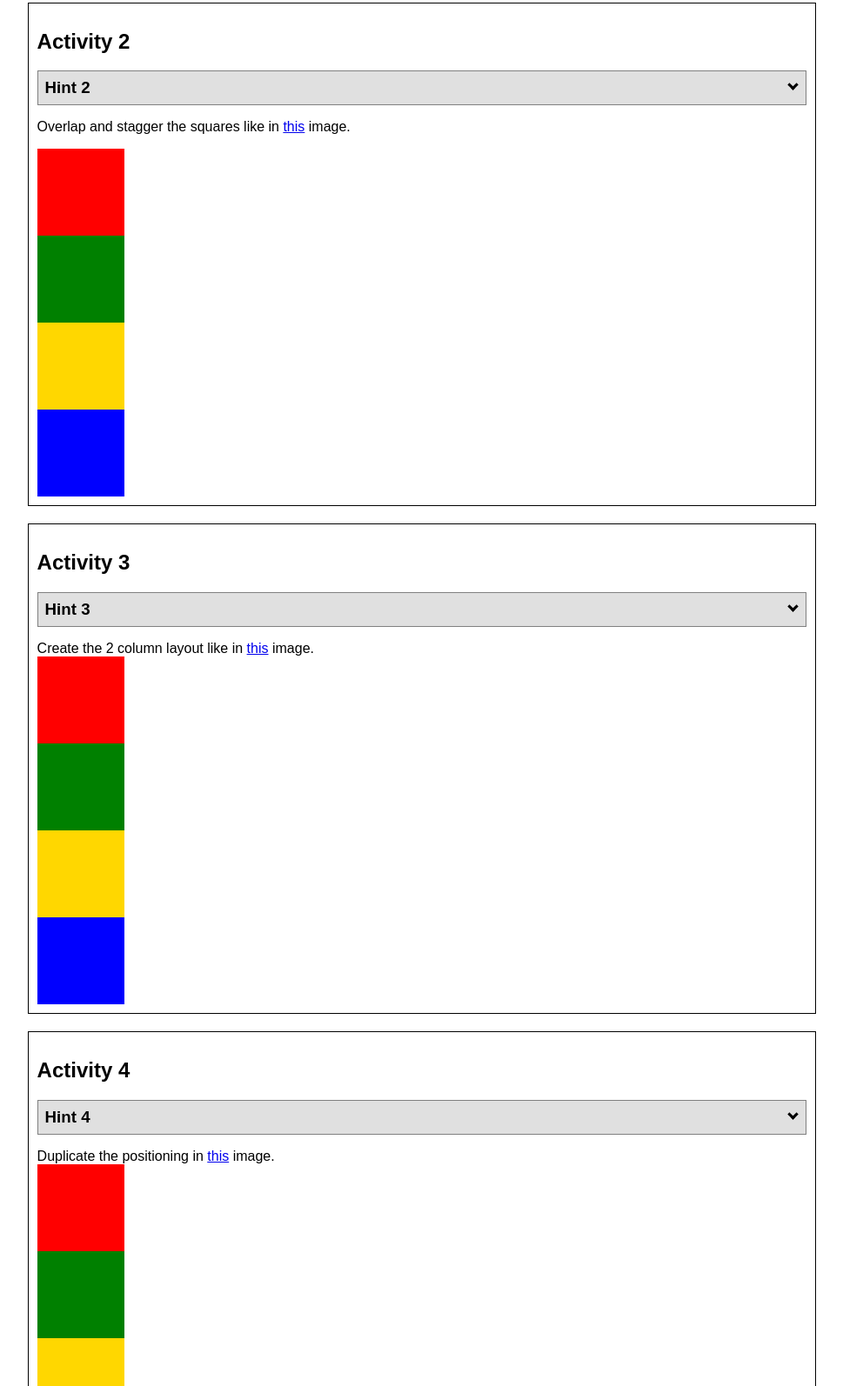
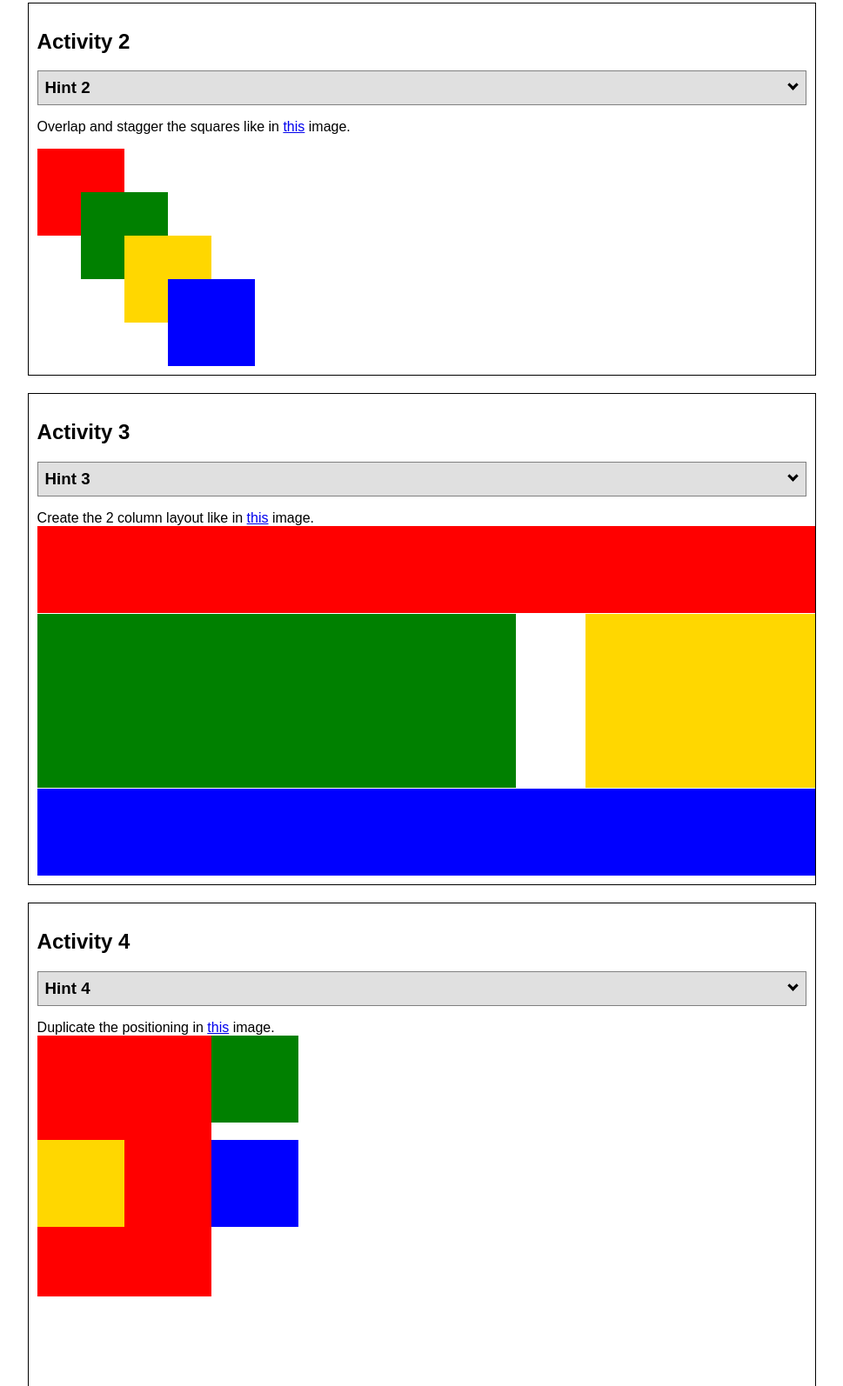
Before and after one commit to ldsrixiered/ldsrixiered, a plain HTML site: page positioning/index.html in a window 1280 px wide. Shown: the part 1005-2599 px from the top of the page at 87% size, without its empty margins (155-1124 px from the left). Drawn offline with Linux system fonts and the light colour scheme; files that its build step writes are made by us from their sources.

Commit message:
initiial

```diff
--- a/wwr/css/style.css
+++ b/wwr/css/style.css
@@ -1,7 +1,9 @@
-@import url('https://fonts.googleapis.com/css2?family=DM+Serif+Text:ital@1&family=Noto+Serif:ital@1&family=Roboto:wght@100&display=swap');
+
+  @import url('https://fonts.googleapis.com/css2?family=Covered+By+Your+Grace&family=DM+Serif+Text:ital@1&family=Roboto:wght@100&family=Shadows+Into+Light&display=swap');
+
 
 .home-title {
-    font-family: 'roboto', 'DM Serif', 'Noto Serif';
+    font-family: system-ui, -apple-system, BlinkMacSystemFont, 'Segoe UI', Roboto, Oxygen, Ubuntu, Cantarell, 'Open Sans', 'Helvetica Neue', sans-serif, 'DM Serif', 'Noto Serif';
     font-size: 2em;
     margin-top: 10px;
 }
--- a/wwr/positionstyles.css
+++ b/wwr/positionstyles.css
@@ -6,6 +6,8 @@
   justify-items: center;
   grid-gap: 20px;
 }
+
+
 .red1 {
   width: 100%;
   height: 100px;
@@ -33,75 +35,107 @@
 /* Activity 2 styles */
 .content2 {
   /* This is the parent of the activity 2 boxes. */
+  display: grid;
+  grid-template-columns: 50px 50px 50px 50px 50px;
+  grid-template-rows: 50px 50px 50px 50px 50px;
+
 }
+
 .red2 {
   width: 100px;
   height: 100px;
   background-color: red;
+  grid-column: 1;
+  grid-row: 1;
 }
 .green2 {
   width: 100px;
   height: 100px;
   background-color: green;
+  grid-column: 2;
+  grid-row: 2;
 }
 .yellow2 {
   width: 100px;
   height: 100px;
   background-color: gold;
+  grid-column: 3;
+  grid-row: 3;
 }
 .blue2 {
   width: 100px;
   height: 100px;
   background-color: blue;
+  grid-column: 4;
+  grid-row: 4;
 }
 /* Activity 3 styles */
 .content3 {
   /* This is the parent of the activity 3 boxes. */
+  display:grid;
+  grid-template-columns: 1fr 1fr ;
+  grid-column-gap: 80px;
+  grid-column: 100px;
+  grid-row: 100px;
+  grid-row-gap: 1px;
 }
 .red3 {
-  width: 100px;
+  width: 300%;
   height: 100px;
   background-color: red;
+  grid-column: 1/3;
 }
 .green3 {
-  width: 100px;
-  height: 100px;
+  width: 550px;
+  height: 200px;
   background-color: green;
+  grid-row: 2;
 }
 .yellow3 {
-  width: 100px;
-  height: 100px;
+  width: 550px;
+  height: 200px;
   background-color: gold;
+  grid-row: 2;
 }
 .blue3 {
-  width: 100px;
+  width: 300%;
   height: 100px;
   background-color: blue;
+  grid-column: 1/1;
 }
 /* Activity 4 styles */
 .content4 {
   /* This is the parent of the activity 4 boxes. */
+  display: grid;
+  grid-template-columns: 200px 200px;
+  grid-template-rows: 120px 120px 120px;
   height: 400px;
+  grid-gap: 0px;
+
 }
 .red4 {
-  width: 100px;
-  height: 100px;
+  width: 100%;
+  height: 300px;
   background-color: red;
+  grid-column: 1;
 }
 .green4 {
   width: 100px;
   height: 100px;
   background-color: green;
+  grid-row: ;
 }
 .yellow4 {
   width: 100px;
   height: 100px;
   background-color: gold;
+  grid-row: 2/2;
 }
 .blue4 {
   width: 100px;
   height: 100px;
   background-color: blue;
+  grid-column: 2;
 }
 /* Activity 5 styles */
 .content5 {
```
